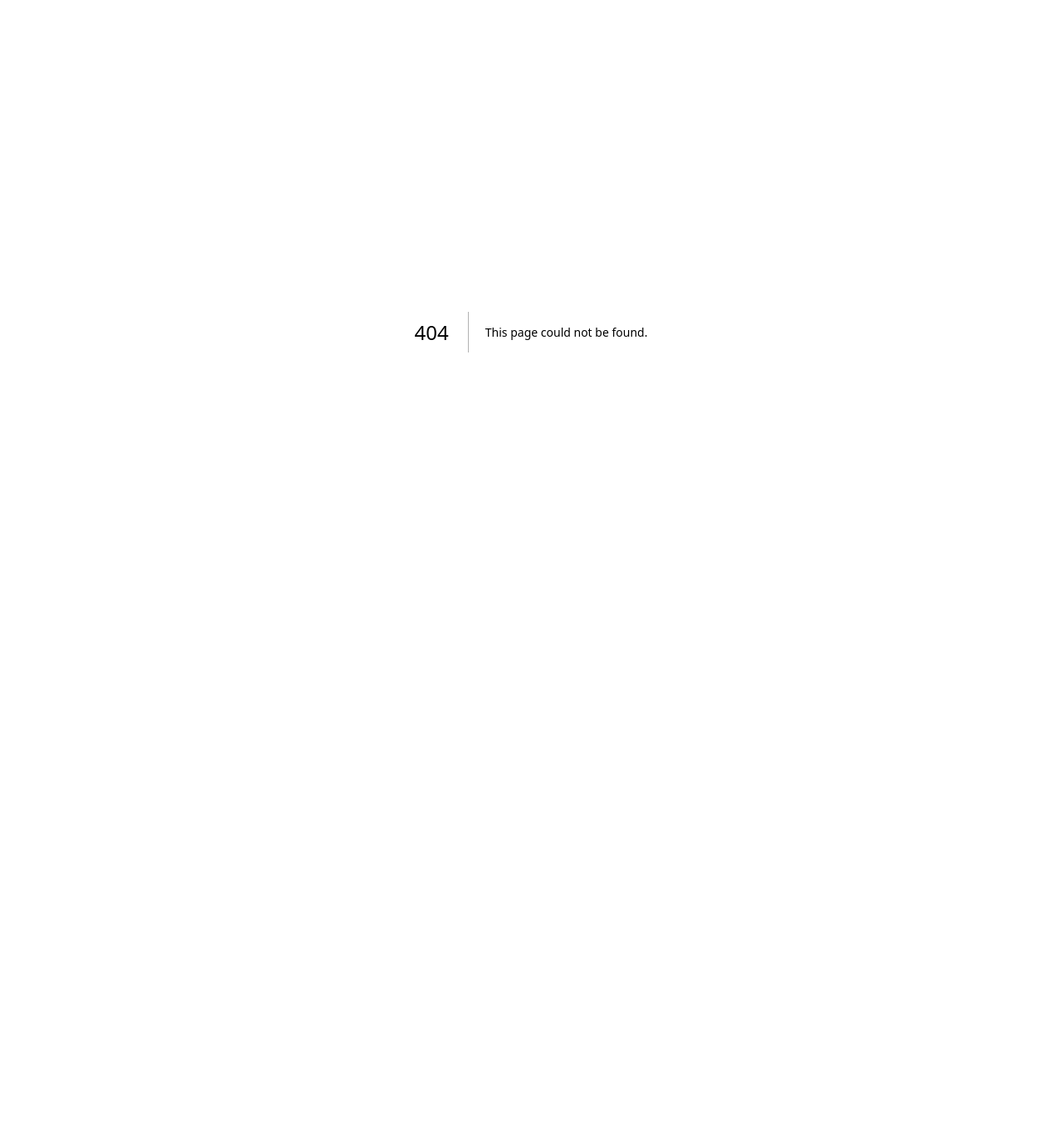
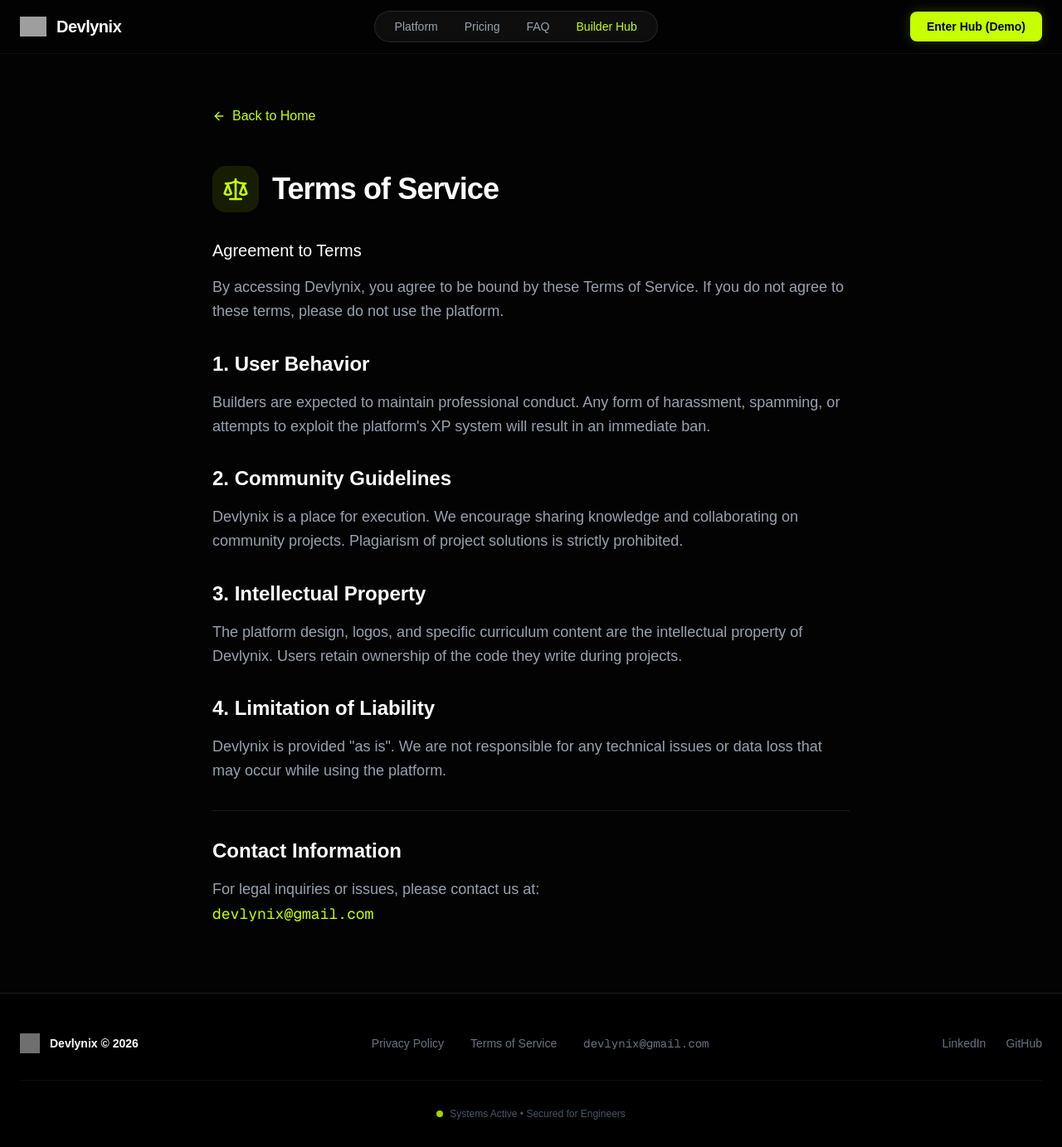
Before and after one commit to yashharfode/devlynix-official, a Next.js app: page /terms in a window 1280 px wide. Before the commit this address had no page. Shown: the whole page at 83% size. Before the commit the page ends 800 px from the top, so only its background shows below. Built offline with nearby package versions, Linux system fonts and the light colour scheme; grey boxes are pictures that could not be loaded.

Commit message:
Add Privacy, Terms, and update Footer contact info

```diff
--- a/src/app/(marketing)/layout.tsx
+++ b/src/app/(marketing)/layout.tsx
@@ -63,17 +63,27 @@ export default function MarketingLayout({
 
       {/* Footer */}
       <footer className="border-t border-white/10 bg-[#000] pt-12 pb-8">
-        <div className="mx-auto max-w-7xl px-6 flex flex-col md:flex-row justify-between items-center gap-6 text-sm text-gray-500">
+        <div className="mx-auto max-w-7xl px-6">
+          <div className="flex flex-col md:flex-row justify-between items-center gap-8 text-sm text-gray-500 mb-8">
             <div className="flex items-center gap-3">
               <img src="https://i.ibb.co/HDHsqdqL/1000100954.png" alt="Devlynix" className="w-6 h-6 grayscale opacity-70" />
               <span className="font-bold text-white">Devlynix © {new Date().getFullYear()}</span>
             </div>
+
+            <div className="flex flex-wrap justify-center items-center gap-8">
+              <Link href="/privacy" className="hover:text-white transition-colors">Privacy Policy</Link>
+              <Link href="/terms" className="hover:text-white transition-colors">Terms of Service</Link>
+              <a href="mailto:devlynix@gmail.com" className="hover:text-[#C6FF00] transition-colors font-mono">devlynix@gmail.com</a>
+            </div>
+
             <div className="flex items-center gap-6">
               <a href="https://www.linkedin.com/company/devlynix/" target="_blank" rel="noreferrer" className="hover:text-white transition-colors">LinkedIn</a>
               <a href="https://github.com/yashharfode" target="_blank" rel="noreferrer" className="hover:text-white transition-colors">GitHub</a>
             </div>
-          <div className="flex items-center gap-2">
-            <span className="w-2 h-2 rounded-full bg-[#C6FF00] animate-pulse"></span> Systems Active
+          </div>
+
+          <div className="flex justify-center items-center gap-2 text-xs text-gray-600 border-t border-white/5 pt-8">
+            <span className="w-2 h-2 rounded-full bg-[#C6FF00] animate-pulse"></span> Systems Active • Secured for Engineers
           </div>
         </div>
       </footer>
--- /dev/null
+++ b/src/app/(marketing)/privacy/page.tsx
@@ -0,0 +1,76 @@
+import React from 'react';
+import Link from 'next/link';
+import { ArrowLeft, ShieldCheck } from 'lucide-react';
+
+export default function PrivacyPolicy() {
+  return (
+    <main className="min-h-screen bg-[#030303] text-gray-400 pt-32 pb-20 px-6">
+      <div className="max-w-3xl mx-auto">
+        <Link
+          href="/"
+          className="inline-flex items-center gap-2 text-[#C6FF00] hover:text-white transition-colors mb-12 group"
+        >
+          <ArrowLeft className="w-4 h-4 transition-transform group-hover:-translate-x-1" />
+          Back to Home
+        </Link>
+
+        <div className="flex items-center gap-4 mb-8">
+          <div className="p-3 bg-[#C6FF00]/10 rounded-2xl">
+            <ShieldCheck className="w-8 h-8 text-[#C6FF00]" />
+          </div>
+          <h1 className="text-4xl font-black text-white tracking-tight">Privacy Policy</h1>
+        </div>
+
+        <div className="prose prose-invert max-w-none space-y-8 text-lg leading-relaxed">
+          <section>
+            <p className="text-xl text-white font-medium mb-4">Last Updated: May 2024</p>
+            <p>
+              At Devlynix, we take your privacy seriously. This policy outlines how we collect, use, and protect your information when you use our platform to level up your engineering skills.
+            </p>
+          </section>
+
+          <section>
+            <h2 className="text-2xl font-bold text-white mb-4">1. Information Collection</h2>
+            <p>
+              We collect information that you provide directly to us when you create an account, such as your name, email address, and GitHub profile details. This helps us personalize your "Builder Hub" experience.
+            </p>
+          </section>
+
+          <section>
+            <h2 className="text-2xl font-bold text-white mb-4">2. Use of Data</h2>
+            <p>
+              Your data is used to maintain your progress, track your "Builder Streaks," and provide you with relevant community project bounties. We do not sell your data to third parties.
+            </p>
+          </section>
+
+          <section>
+            <h2 className="text-2xl font-bold text-white mb-4">3. Cookies & Tracking</h2>
+            <p>
+              We use essential cookies to keep you logged in and analyze platform performance. These are necessary for the platform to function securely and efficiently.
+            </p>
+          </section>
+
+          <section>
+            <h2 className="text-2xl font-bold text-white mb-4">4. Data Security</h2>
+            <p>
+              We implement industry-standard security measures to protect your personal information. However, no method of transmission over the internet is 100% secure.
+            </p>
+          </section>
+
+          <section className="pt-8 border-t border-white/10">
+            <h2 className="text-2xl font-bold text-white mb-4">Contact Us</h2>
+            <p>
+              If you have any questions about this Privacy Policy, please contact our team at:
+            </p>
+            <a
+              href="mailto:devlynix@gmail.com"
+              className="text-[#C6FF00] hover:underline font-mono"
+            >
+              devlynix@gmail.com
+            </a>
+          </section>
+        </div>
+      </div>
+    </main>
+  );
+}
--- /dev/null
+++ b/src/app/(marketing)/terms/page.tsx
@@ -0,0 +1,76 @@
+import React from 'react';
+import Link from 'next/link';
+import { ArrowLeft, Scale } from 'lucide-react';
+
+export default function TermsOfService() {
+  return (
+    <main className="min-h-screen bg-[#030303] text-gray-400 pt-32 pb-20 px-6">
+      <div className="max-w-3xl mx-auto">
+        <Link
+          href="/"
+          className="inline-flex items-center gap-2 text-[#C6FF00] hover:text-white transition-colors mb-12 group"
+        >
+          <ArrowLeft className="w-4 h-4 transition-transform group-hover:-translate-x-1" />
+          Back to Home
+        </Link>
+
+        <div className="flex items-center gap-4 mb-8">
+          <div className="p-3 bg-[#C6FF00]/10 rounded-2xl">
+            <Scale className="w-8 h-8 text-[#C6FF00]" />
+          </div>
+          <h1 className="text-4xl font-black text-white tracking-tight">Terms of Service</h1>
+        </div>
+
+        <div className="prose prose-invert max-w-none space-y-8 text-lg leading-relaxed">
+          <section>
+            <p className="text-xl text-white font-medium mb-4">Agreement to Terms</p>
+            <p>
+              By accessing Devlynix, you agree to be bound by these Terms of Service. If you do not agree to these terms, please do not use the platform.
+            </p>
+          </section>
+
+          <section>
+            <h2 className="text-2xl font-bold text-white mb-4">1. User Behavior</h2>
+            <p>
+              Builders are expected to maintain professional conduct. Any form of harassment, spamming, or attempts to exploit the platform's XP system will result in an immediate ban.
+            </p>
+          </section>
+
+          <section>
+            <h2 className="text-2xl font-bold text-white mb-4">2. Community Guidelines</h2>
+            <p>
+              Devlynix is a place for execution. We encourage sharing knowledge and collaborating on community projects. Plagiarism of project solutions is strictly prohibited.
+            </p>
+          </section>
+
+          <section>
+            <h2 className="text-2xl font-bold text-white mb-4">3. Intellectual Property</h2>
+            <p>
+              The platform design, logos, and specific curriculum content are the intellectual property of Devlynix. Users retain ownership of the code they write during projects.
+            </p>
+          </section>
+
+          <section>
+            <h2 className="text-2xl font-bold text-white mb-4">4. Limitation of Liability</h2>
+            <p>
+              Devlynix is provided "as is". We are not responsible for any technical issues or data loss that may occur while using the platform.
+            </p>
+          </section>
+
+          <section className="pt-8 border-t border-white/10">
+            <h2 className="text-2xl font-bold text-white mb-4">Contact Information</h2>
+            <p>
+              For legal inquiries or issues, please contact us at:
+            </p>
+            <a
+              href="mailto:devlynix@gmail.com"
+              className="text-[#C6FF00] hover:underline font-mono"
+            >
+              devlynix@gmail.com
+            </a>
+          </section>
+        </div>
+      </div>
+    </main>
+  );
+}
```
Lines whose indentation alone changed are shown as unchanged.
